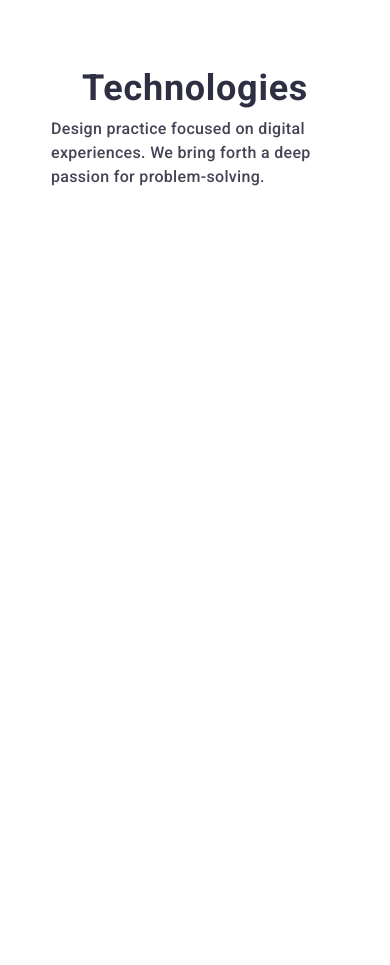
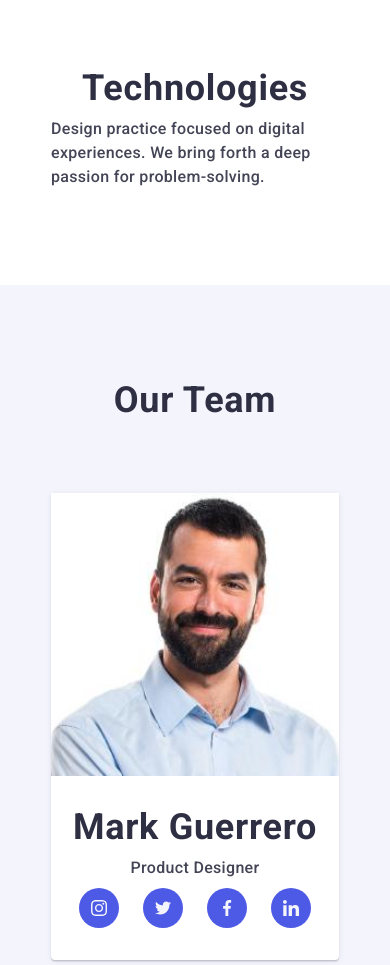
Before and after one commit to engineer1988/goit-markup-hw-06, a plain HTML site: page index.html in a window 390 px wide. Shown: the part 1035-2000 px from the top of the page. Before the commit the page ends 1320 px from the top, so only its background shows below. Drawn offline with nearby package versions, Linux system fonts and the light colour scheme.

Commit message:
Continue do homeork-6.

```diff
--- a/css/styles.css
+++ b/css/styles.css
@@ -372,10 +372,15 @@ img {
 /* ===================================== third section ======================== */
 .third-section {
   background-color: rgba(244, 244, 253, 1);
-  padding-bottom: 120px;
-  padding-top: 120px;
+  padding-bottom: 96px;
+  padding-top: 96px;
 }
-
+@media only screen and (min-width: 1158px) {
+  .third-section {
+    padding-top: 120px;
+    padding-bottom: 120px;
+  }
+}
 .second-title {
   font-size: 36px;
   font-weight: 700;
@@ -391,19 +396,29 @@ img {
 }
 
 .third-photo {
-  display: flex;
-  gap: 24px;
-  justify-content: center;
+  /* display: flex; */
+  /* gap: 24px; */
+  /* justify-content: center; */
+  padding-left: 0;
 }
 
 .photo-man {
-  width: calc((100% - 3 * 24px) / 4);
+  /* width: calc((100% - 3 * 24px) / 4); */
   border-radius: 0px 0px 4px 4px;
   background-color: #fff;
   box-shadow: 0px 1px 6px rgba(46, 47, 66, 0.08),
     0px 1px 1px rgba(46, 47, 66, 0.16), 0px 2px 1px rgba(46, 47, 66, 0.08);
 }
-
+.photo-man img {
+  height: 100%;
+  width: 100%;
+  object-fit: cover;
+}
+@media only screen and (max-width: 767.8px) {
+  .photo-man:not(:last-child) {
+    margin-bottom: 72px;
+  }
+}
 .text-our-team {
   padding-top: 32px;
   padding-bottom: 32px;
@@ -423,6 +438,7 @@ img {
   gap: 24px;
   justify-content: center;
   align-items: center;
+  padding-left: 0;
 }
 .third-soc-link {
   display: flex;
--- a/index.html
+++ b/index.html
@@ -134,7 +134,7 @@
         </div>
       </section>
       <!-- ===================================== third section =============================== -->
-      <!-- <section class="third-section">
+      <section class="third-section">
         <div class="container">
           <h2 class="second-title title-second-section">our team</h2>
 
@@ -386,7 +386,7 @@
             </li>
           </ul>
         </div>
-      </section> -->
+      </section>
       <!-- ================================== fourth section ========================================== -->
       <!-- <section class="section-four">
         <div class="container">
```
